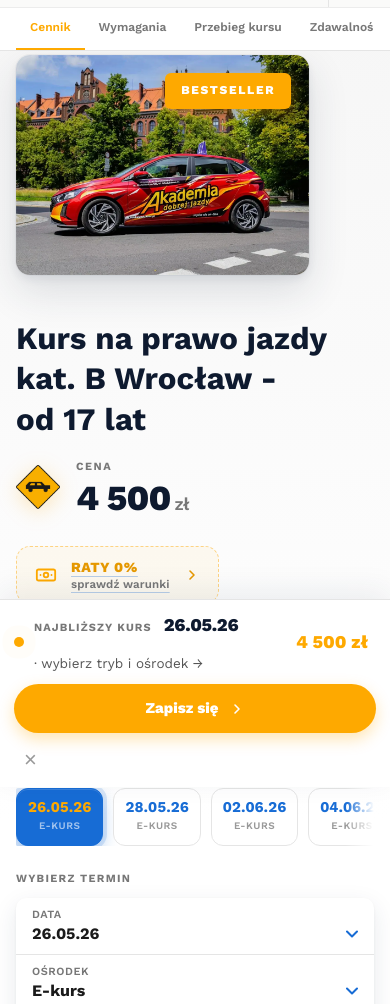
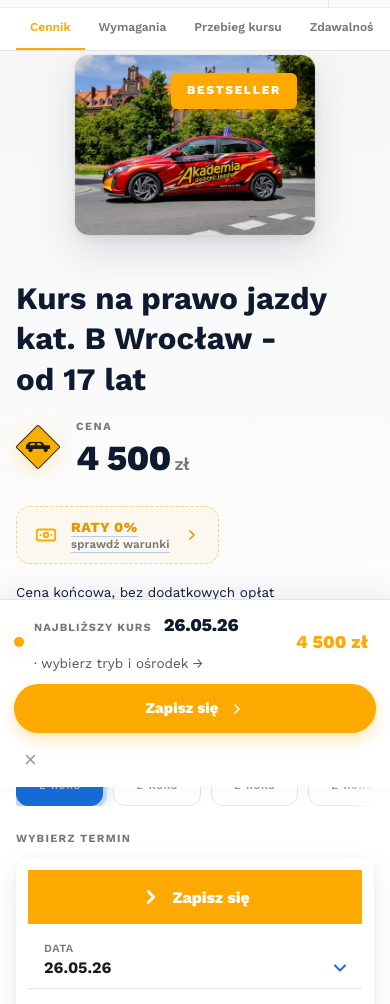
Before and after one commit to SiwsON1/adj-redesign, a website: page v1.html in a window 390 px wide. Shown: the part 57-1061 px from the top of the page. Drawn offline with nearby package versions, Linux system fonts and the light colour scheme.

Commit message:
V1 mobile: image wezsza centered 240px (jak ADJ orig), signup-bar w kolumnie z Zapisz sie button na gorze (widoczny od razu)

```diff
--- a/v1.html
+++ b/v1.html
@@ -173,10 +173,14 @@
     /* Mobile (< 901px): hero section jak oryginalny ADJ - image PIERWSZE, content potem */
     @media (max-width: 900px) {
       .hero__right { display: contents !important; }
-      .hero__image { order: 1 !important; max-height: 220px !important; overflow: hidden !important; border-radius: 14px !important; margin-bottom: 0 !important; }
-      .hero__image img { width: 100% !important; height: 100% !important; max-height: 220px !important; object-fit: cover !important; }
+      .hero__image { order: 1 !important; max-width: 240px !important; max-height: 240px !important; margin: 0 auto !important; overflow: hidden !important; border-radius: 14px !important; }
+      .hero__image img { width: 100% !important; height: 100% !important; max-height: 240px !important; object-fit: cover !important; }
       .hero__content { order: 2 !important; }
       .hero__features { order: 3 !important; padding-top: 16px !important; }
+      /* Signup-bar mobile: button NA GORZE, selecty pod (jak ADJ orig) */
+      .signup-bar { flex-direction: column !important; gap: 8px !important; padding: 12px !important; border-radius: 14px !important; }
+      .signup-bar__submit { order: -1 !important; width: 100% !important; justify-content: center !important; padding: 16px !important; font-size: 16px !important; }
+      .signup-bar__field { width: 100% !important; }
       /* Mobile: ukryj badges trio + eyebrow zeby Zapisz sie byl od razu widoczny */
       .hero__badges { display: none !important; }
       .hero__content > .hero__eyebrow { display: none !important; }
```
